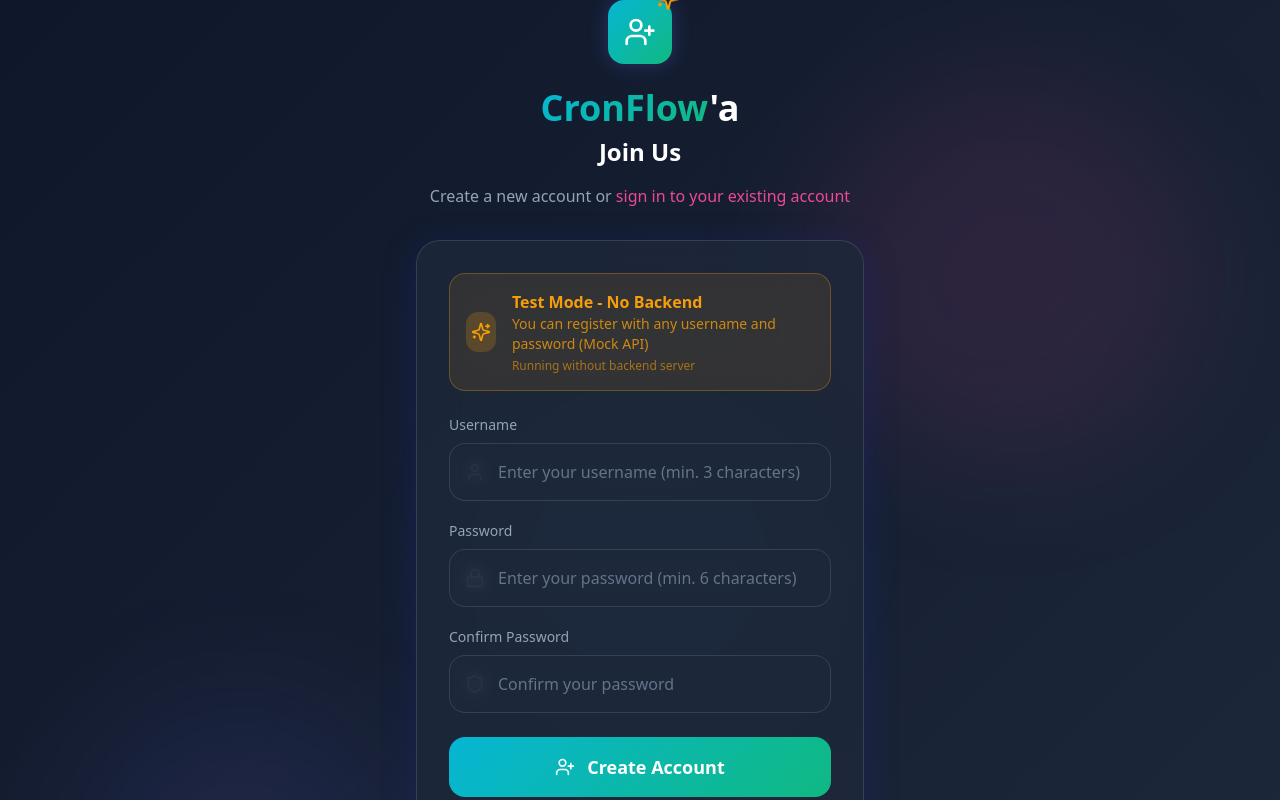
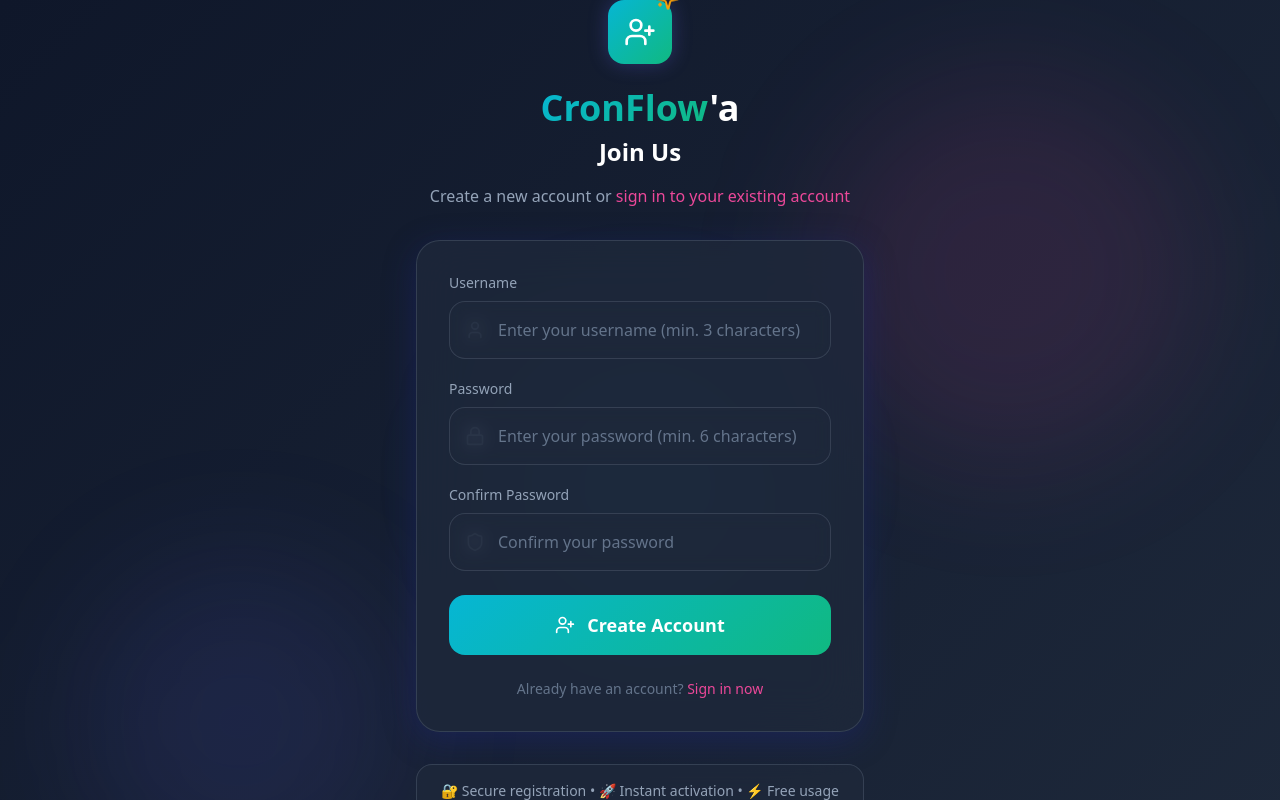
Before and after one commit to gurselcesur/distributed-job-scheduler, a React (Vite) app in the folder frontend/: page /register in a window 1280 px wide. Shown: the top 800 px of the page. Built offline with nearby package versions, Linux system fonts and the light colour scheme.

Commit message:
Frontend ve backend'den test modu kaldırıldı

```diff
--- a/frontend/src/components/Auth/Register.jsx
+++ b/frontend/src/components/Auth/Register.jsx
@@ -99,17 +99,6 @@
 
         {/* Register Form */}
         <div className="bg-bg-glass backdrop-blur-xl rounded-3xl border border-border-glass p-8 shadow-glass animate-slide-up" style={{animationDelay: '0.1s'}}>
-          {/* Test Mode Notice */}
-          <div className="bg-accent-orange/10 backdrop-blur-xl border border-accent-orange/30 rounded-2xl p-4 mb-6 flex items-center gap-4">
-            <div className="w-10 h-10 bg-accent-orange/20 rounded-xl flex items-center justify-center">
-              <Sparkles className="w-5 h-5 text-accent-orange" />
-            </div>
-            <div>
-              <h3 className="text-accent-orange font-semibold">Test Mode - No Backend</h3>
-              <p className="text-accent-orange/80 text-sm">You can register with any username and password (Mock API)</p>
-              <p className="text-accent-orange/60 text-xs mt-1">Running without backend server</p>
-            </div>
-          </div>
 
           <form onSubmit={handleSubmit} className="space-y-6">
             {error && (
```
